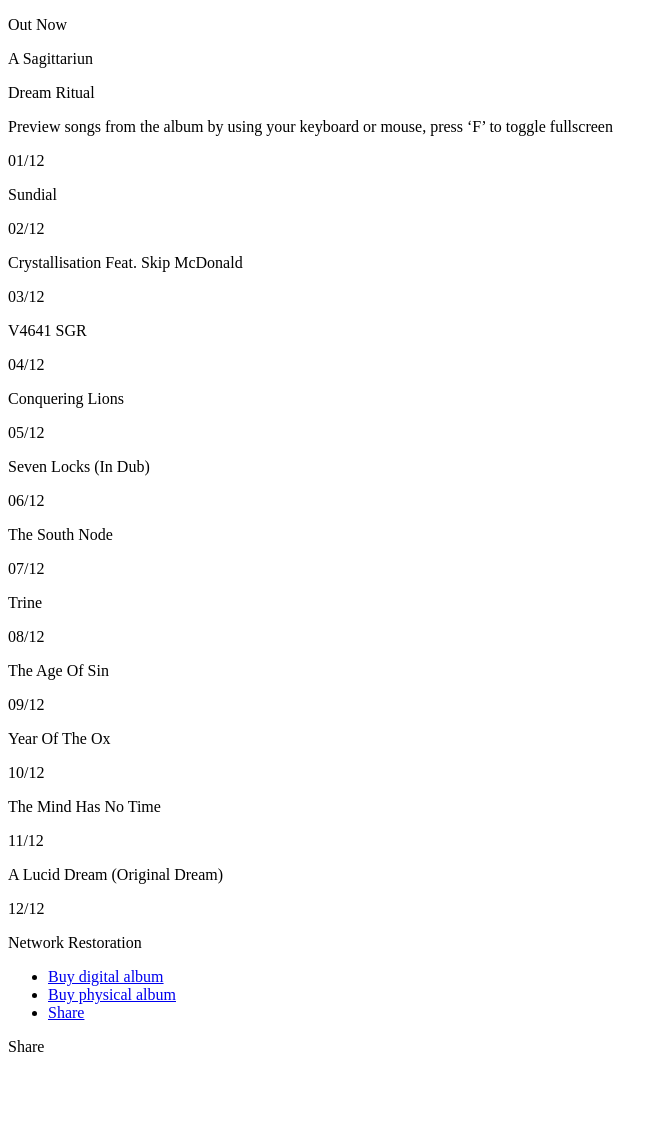
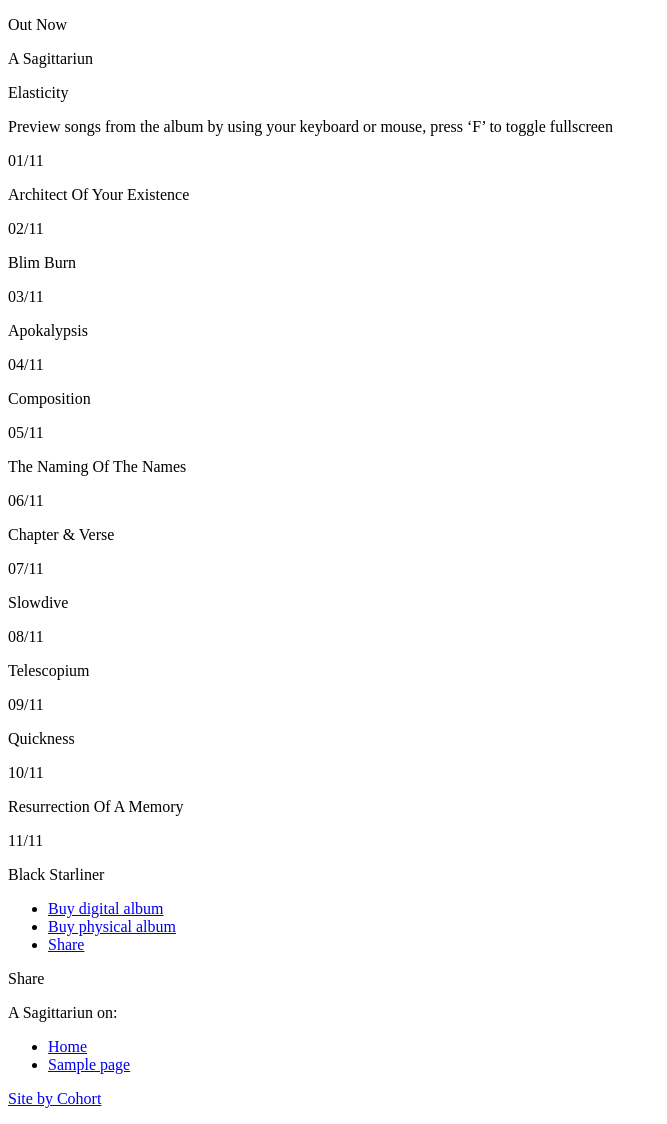
Before and after one commit to cohort/a-sagittariun.com, a WordPress theme: template wordpress/wp-themes/a-sagittariun/front-page.php in a window 1280 px wide. Shown: the part 116-1240 px from the top of the page, without its empty margins (0-667 px from the left). Before the commit the page ends 1168 px from the top, so only its background shows below. Run offline with PHP 8.4 and a stand-in for WordPress, Linux system fonts and the light colour scheme; the site name, menu and one post (Sample post) are stand-ins, and other content is empty.

Commit message:
Add new album

```diff
--- a/wordpress/wp-themes/a-sagittariun/footer.php
+++ b/wordpress/wp-themes/a-sagittariun/footer.php
@@ -2,7 +2,7 @@
 
 		<?php
 				// footer on all but home page
-				if (!is_front_page()) {
+				if (!is_page('dream-ritual') && !is_page('elasticity')) {
 		?>
 
 		<footer class="site-foot clearfix">
--- a/wordpress/wp-themes/a-sagittariun/front-page.php
+++ b/wordpress/wp-themes/a-sagittariun/front-page.php
@@ -6,6 +6,9 @@ get_header(); ?>
         <div id="content" class="site-content" role="main">
 
             <div class="bg-container">
+                <div class="elasticity-img-home"></div>
+
+                <!-- keep for slide tracks only -->
                 <div class="bg">
                     <div class="bg-img bg-img-home"></div>
                     <div class="bg-img bg-img-01"></div>
@@ -19,89 +22,83 @@ get_header(); ?>
                     <div class="bg-img bg-img-09"></div>
                     <div class="bg-img bg-img-10"></div>
                     <div class="bg-img bg-img-11"></div>
-                    <div class="bg-img bg-img-12"></div>
                 </div>
             </div>
 
-            <div class="slides">
-                <div class="slide slide-home">
-                    <p>Out Now</p>
-                    <p class="slide-home-artist">A Sagittariun</p>
-                    <p class="slide-home-album">Dream Ritual</p>
-                    <div class="slide-controls">
-                        <div class="slide-controls-guide">
-                            <div class="slide-control-back"></div>
-                            <div class="slide-control-forward"></div>
-                            <div class="slide-control-fullscreen"></div>
+            <div class="tracks">
+                <div class="track track-home">
+                    <p class="track-release">Out Now</p>
+                    <p class="track-home-artist">A Sagittariun</p>
+                    <p class="track-home-album">Elasticity</p>
+                    <div class="track-controls">
+                        <div class="track-controls-guide">
+                            <div class="track-control-back"></div>
+                            <div class="track-control-forward"></div>
+                            <div class="track-control-fullscreen"></div>
                         </div>
-                        <p>Preview songs from the album by using your keyboard or mouse, press ‘F’ to toggle fullscreen</p>
+                        <p class="track-preview">Preview songs from the album by using your keyboard or mouse, press ‘F’ to toggle fullscreen</p>
                     </div>
                 </div>
-                <div class="slide slide-01" data-track="01">
-                    <p class="slide-track-number">01/12</p>
-                    <p class="slide-track-title">Sundial</p>
+                <div class="track track-01" data-album="elasticity" data-track="01">
+                    <p class="track-number">01/11</p>
+                    <p class="track-title">Architect Of Your Existence</p>
                     <div class="progress-bar"><div class="progress"></div></div>
                 </div>
-                <div class="slide slide-02" data-track="02">
-                    <p class="slide-track-number">02/12</p>
-                    <p class="slide-track-title">Crystallisation Feat. Skip McDonald</p>
+                <div class="track track-02" data-album="elasticity" data-track="02">
+                    <p class="track-number">02/11</p>
+                    <p class="track-title">Blim Burn</p>
                     <div class="progress-bar"><div class="progress"></div></div>
                 </div>
-                <div class="slide slide-03" data-track="03">
-                    <p class="slide-track-number">03/12</p>
-                    <p class="slide-track-title">V4641 SGR</p>
+                <div class="track track-03" data-album="elasticity" data-track="03">
+                    <p class="track-number">03/11</p>
+                    <p class="track-title">Apokalypsis</p>
                     <div class="progress-bar"><div class="progress"></div></div>
                 </div>
-                <div class="slide slide-04" data-track="04">
-                    <p class="slide-track-number">04/12</p>
-                    <p class="slide-track-title">Conquering Lions</p>
+                <div class="track track-04" data-album="elasticity" data-track="04">
+                    <p class="track-number">04/11</p>
+                    <p class="track-title">Composition</p>
                     <div class="progress-bar"><div class="progress"></div></div>
                 </div>
-                <div class="slide slide-05" data-track="05">
-                    <p class="slide-track-number">05/12</p>
-                    <p class="slide-track-title">Seven Locks (In Dub)</p>
+                <div class="track track-05" data-album="elasticity" data-track="05">
+                    <p class="track-number">05/11</p>
+                    <p class="track-title">The Naming Of The Names</p>
                     <div class="progress-bar"><div class="progress"></div></div>
                 </div>
-                <div class="slide slide-06" data-track="06">
-                    <p class="slide-track-number">06/12</p>
-                    <p class="slide-track-title">The South Node</p>
+                <div class="track track-06" data-album="elasticity" data-track="06">
+                    <p class="track-number">06/11</p>
+                    <p class="track-title">Chapter & Verse</p>
                     <div class="progress-bar"><div class="progress"></div></div>
                 </div>
-                <div class="slide slide-07" data-track="07">
-                    <p class="slide-track-number">07/12</p>
-                    <p class="slide-track-title">Trine</p>
+                <div class="track track-07" data-album="elasticity" data-track="07">
+                    <p class="track-number">07/11</p>
+                    <p class="track-title">Slowdive</p>
                     <div class="progress-bar"><div class="progress"></div></div>
                 </div>
-                <div class="slide slide-08" data-track="08">
-                    <p class="slide-track-number">08/12</p>
-                    <p class="slide-track-title">The Age Of Sin</p>
+                <div class="track track-08" data-album="elasticity" data-track="08">
+                    <p class="track-number">08/11</p>
+                    <p class="track-title">Telescopium</p>
                     <div class="progress-bar"><div class="progress"></div></div>
                 </div>
-                <div class="slide slide-09" data-track="09">
-                    <p class="slide-track-number">09/12</p>
-                    <p class="slide-track-title">Year Of The Ox</p>
+                <div class="track track-09" data-album="elasticity" data-track="09">
+                    <p class="track-number">09/11</p>
+                    <p class="track-title">Quickness</p>
                     <div class="progress-bar"><div class="progress"></div></div>
                 </div>
-                <div class="slide slide-10" data-track="10">
-                    <p class="slide-track-number">10/12</p>
-                    <p class="slide-track-title">The Mind Has No Time</p>
+                <div class="track track-10" data-album="elasticity" data-track="10">
+                    <p class="track-number">10/11</p>
+                    <p class="track-title">Resurrection Of A Memory</p>
                     <div class="progress-bar"><div class="progress"></div></div>
                 </div>
-                <div class="slide slide-11" data-track="11">
-                    <p class="slide-track-number">11/12</p>
-                    <p class="slide-track-title">A Lucid Dream (Original Dream)</p>
-                    <div class="progress-bar"><div class="progress"></div></div>
-                </div>
-                <div class="slide slide-12" data-track="12">
-                    <p class="slide-track-number">12/12</p>
-                    <p class="slide-track-title">Network Restoration</p>
+                <div class="track track-11" data-album="elasticity" data-track="11">
+                    <p class="track-number">11/11</p>
+                    <p class="track-title">Black Starliner</p>
                     <div class="progress-bar"><div class="progress"></div></div>
                 </div>
             </div>
 
             <ul class="shop-links">
-                <li><a href="https://elastic-dreams.bandcamp.com/album/dream-ritual">Buy digital album</a></li>
-                <li><a href="http://elasticdreams.bigcartel.com/product/a-sagittariun-dream-ritual-2lp">Buy physical album</a></li>
+                <li><a href="https://elastic-dreams.bandcamp.com/album/elasticity">Buy digital album</a></li>
+                <li><a href="http://elasticdreams.bigcartel.com/">Buy physical album</a></li>
                 <li><a class="share-link" href="#">Share</a></li>
             </ul>
 
--- a/wordpress/wp-themes/a-sagittariun/functions.php
+++ b/wordpress/wp-themes/a-sagittariun/functions.php
@@ -1,8 +1,7 @@
 <?php
     include "functions/releases.php";
     include "functions/downloads.php";
-
-
+    include "functions/add-page-class.php";
 
 
 /*
--- /dev/null
+++ b/wordpress/wp-themes/a-sagittariun/functions/add-page-class.php
@@ -0,0 +1,14 @@
+<?php
+
+add_filter('body_class', 'add_body_class');
+function add_body_class($classes) {
+
+    if (is_page('dream-ritual')) {
+        $classes[] = 'page-album page-album-dream-ritual';
+    }
+    if (is_page('elasticity')) {
+        $classes[] = 'page-album page-album-elasticity';
+    }
+
+    return $classes;
+}
```
Also changed, not shown: wordpress/wp-themes/a-sagittariun/fonts/ocra/ocra.css (added, +7 -0 lines), wordpress/wp-themes/a-sagittariun/js/home-slides.js (+23 -22 lines), wordpress/wp-themes/a-sagittariun/page-dream-ritual.php (added, +130 -0 lines), wordpress/wp-themes/a-sagittariun/style.css (+91 -50 lines), wordpress/wp-themes/a-sagittariun/fonts/ocra/ocra.svg (added), wordpress/wp-themes/a-sagittariun/fonts/ocra/ocra.ttf (added), wordpress/wp-themes/a-sagittariun/fonts/ocra/ocra.woff (added), wordpress/wp-themes/a-sagittariun/img/elasticity-artwork.jpg (added), 1 other file.
